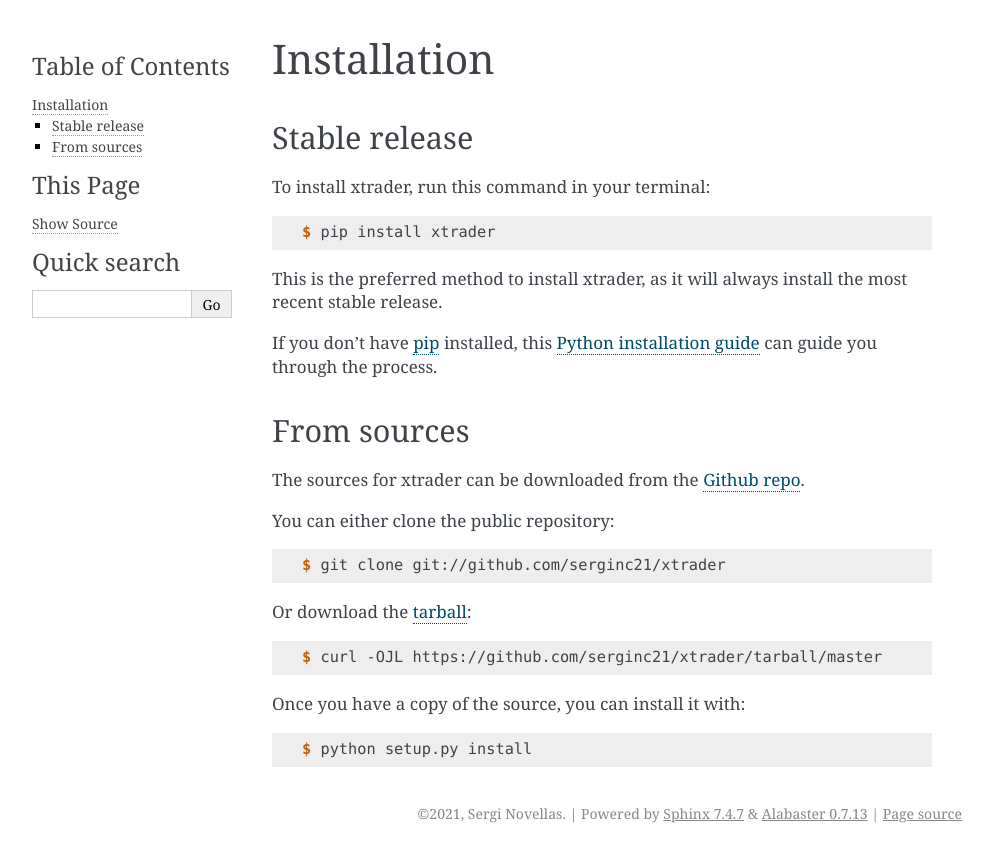
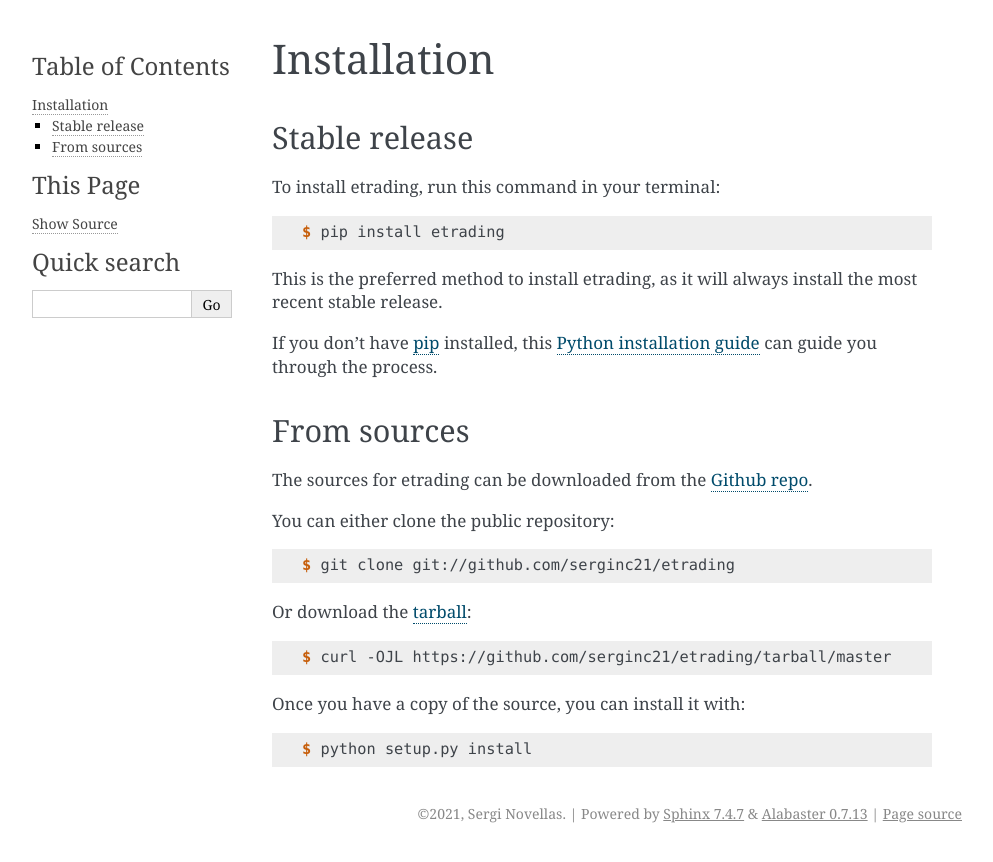
Before and after one commit to serginc21/etrading, a Sphinx documentation site: the page built from docs/installation.rst, in a window 1280 px wide. Shown: the top 862 px of the page, without its empty margins (148-1141 px from the left). Built offline with Sphinx 7.4.7, drawn with Linux system fonts in a browser that asks for light colours; pages that are not in the unit, such as notebooks, are missing from menus.

Commit message:
new commit

```diff
--- a/docs/conf.py
+++ b/docs/conf.py
@@ -1,6 +1,6 @@
 #!/usr/bin/env python
 #
-# xtrader documentation build configuration file, created by
+# etrading documentation build configuration file, created by
 # sphinx-quickstart on Fri Jun  9 13:47:02 2017.
 #
 # This file is execfile()d with the current directory set to its
@@ -21,7 +21,7 @@ import os
 import sys
 sys.path.insert(0, os.path.abspath('..'))
 
-import xtrader
+import etrading
 
 # -- General configuration ---------------------------------------------
 
@@ -46,7 +46,7 @@ source_suffix = '.rst'
 master_doc = 'index'
 
 # General information about the project.
-project = 'xtrader'
+project = 'etrading'
 copyright = "2021, Sergi Novellas"
 author = "Sergi Novellas"
 
@@ -55,9 +55,9 @@ author = "Sergi Novellas"
 # the built documents.
 #
 # The short X.Y version.
-version = xtrader.__version__
+version = etrading.__version__
 # The full version, including alpha/beta/rc tags.
-release = xtrader.__version__
+release = etrading.__version__
 
 # The language for content autogenerated by Sphinx. Refer to documentation
 # for a list of supported languages.
@@ -100,7 +100,7 @@ html_static_path = ['_static']
 # -- Options for HTMLHelp output ---------------------------------------
 
 # Output file base name for HTML help builder.
-htmlhelp_basename = 'xtraderdoc'
+htmlhelp_basename = 'etradingdoc'
 
 
 # -- Options for LaTeX output ------------------------------------------
@@ -127,8 +127,8 @@ latex_elements = {
 # (source start file, target name, title, author, documentclass
 # [howto, manual, or own class]).
 latex_documents = [
-    (master_doc, 'xtrader.tex',
-     'xtrader Documentation',
+    (master_doc, 'etrading.tex',
+     'etrading Documentation',
      'Sergi Novellas', 'manual'),
 ]
 
@@ -138,8 +138,8 @@ latex_documents = [
 # One entry per manual page. List of tuples
 # (source start file, name, description, authors, manual section).
 man_pages = [
-    (master_doc, 'xtrader',
-     'xtrader Documentation',
+    (master_doc, 'etrading',
+     'etrading Documentation',
      [author], 1)
 ]
 
@@ -150,10 +150,10 @@ man_pages = [
 # (source start file, target name, title, author,
 #  dir menu entry, description, category)
 texinfo_documents = [
-    (master_doc, 'xtrader',
-     'xtrader Documentation',
+    (master_doc, 'etrading',
+     'etrading Documentation',
      author,
-     'xtrader',
+     'etrading',
      'One line description of project.',
      'Miscellaneous'),
 ]
--- a/docs/index.rst
+++ b/docs/index.rst
@@ -1,4 +1,4 @@
-Welcome to xtrader's documentation!
+Welcome to etrading's documentation!
 ======================================
 
 .. toctree::
--- a/docs/installation.rst
+++ b/docs/installation.rst
@@ -8,13 +8,13 @@ Installation
 Stable release
 --------------
 
-To install xtrader, run this command in your terminal:
+To install etrading, run this command in your terminal:
 
 .. code-block:: console
 
-    $ pip install xtrader
+    $ pip install etrading
 
-This is the preferred method to install xtrader, as it will always install the most recent stable release.
+This is the preferred method to install etrading, as it will always install the most recent stable release.
 
 If you don't have `pip`_ installed, this `Python installation guide`_ can guide
 you through the process.
@@ -26,19 +26,19 @@ you through the process.
 From sources
 ------------
 
-The sources for xtrader can be downloaded from the `Github repo`_.
+The sources for etrading can be downloaded from the `Github repo`_.
 
 You can either clone the public repository:
 
 .. code-block:: console
 
-    $ git clone git://github.com/serginc21/xtrader
+    $ git clone git://github.com/serginc21/etrading
 
 Or download the `tarball`_:
 
 .. code-block:: console
 
-    $ curl -OJL https://github.com/serginc21/xtrader/tarball/master
+    $ curl -OJL https://github.com/serginc21/etrading/tarball/master
 
 Once you have a copy of the source, you can install it with:
 
@@ -47,5 +47,5 @@ Once you have a copy of the source, you can install it with:
     $ python setup.py install
 
 
-.. _Github repo: https://github.com/serginc21/xtrader
-.. _tarball: https://github.com/serginc21/xtrader/tarball/master
+.. _Github repo: https://github.com/serginc21/etrading
+.. _tarball: https://github.com/serginc21/etrading/tarball/master
--- a/docs/usage.rst
+++ b/docs/usage.rst
@@ -2,6 +2,6 @@
 Usage
 =====
 
-To use xtrader in a project::
+To use etrading in a project::
 
-    import xtrader
+    import etrading
```
Also changed, not shown: CONTRIBUTING.rst (+12 -12 lines), README.md (+1 -1 lines), setup.py (+5 -5 lines), .travis.yml, etrading/__init__.py (added), 7 other files.
